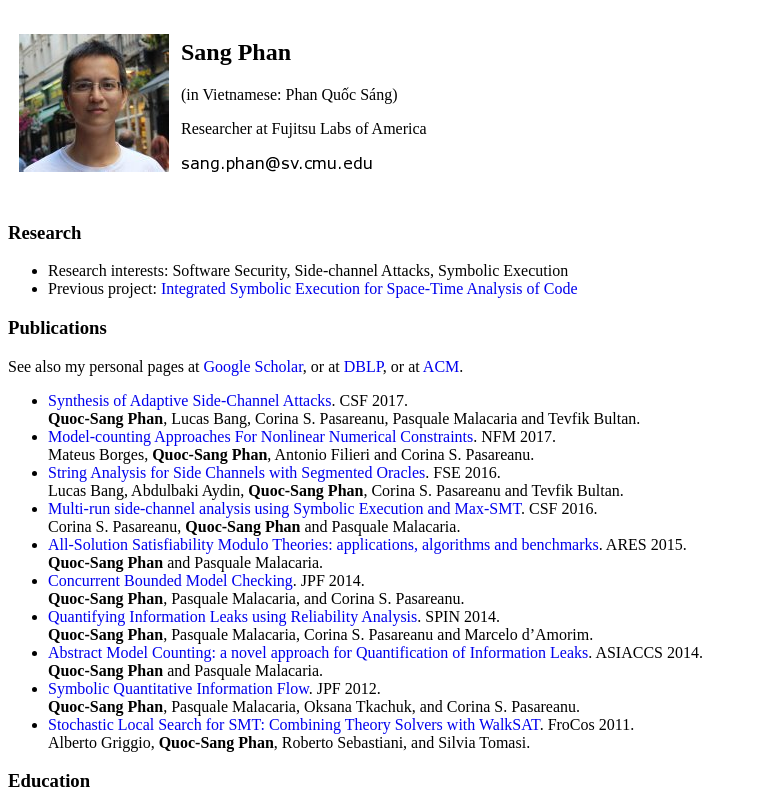
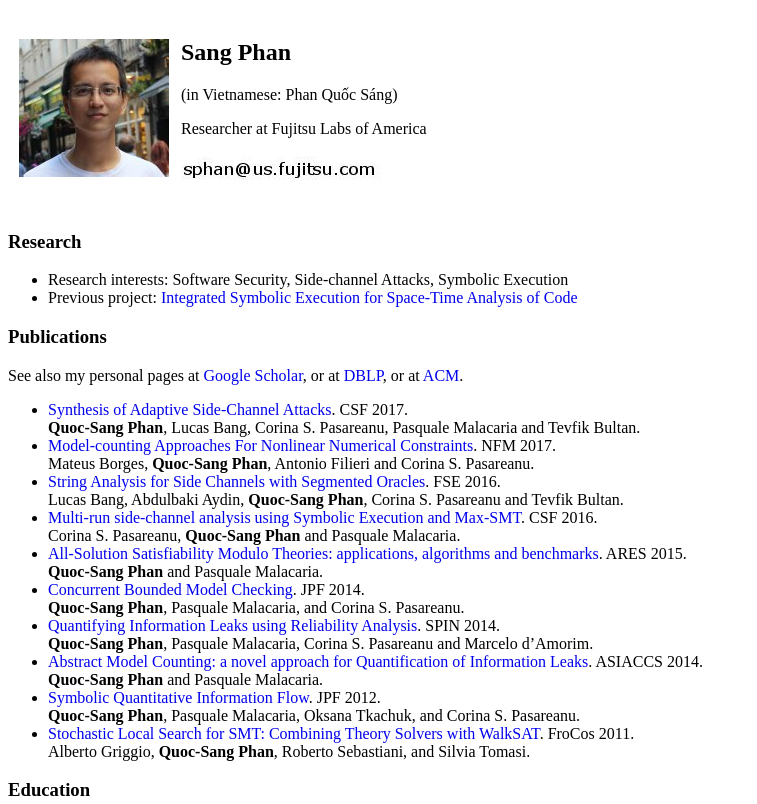
Before and after one commit to qsphan/qsphan.github.io, a plain HTML site: page index.html in a window 1280 px wide. Shown: the top 804 px of the page, without its empty margins (0-757 px from the left). Drawn offline with Linux system fonts and the light colour scheme.

Commit message:
change email

```diff
--- a/index.html
+++ b/index.html
@@ -41,7 +41,7 @@
 			<h2><b>Sang Phan</b></h2>
       <p>(in Vietnamese: Phan Quốc Sáng)</p>
 			<p>Researcher at Fujitsu Labs of America<br/><br/>
-        <img src="img/email.png" alt="email"/>
+        <img src="img/email.jpg" alt="email"/>
 			</p>
 		</td>
 
```
Also changed, not shown: img/email.jpg (added).
